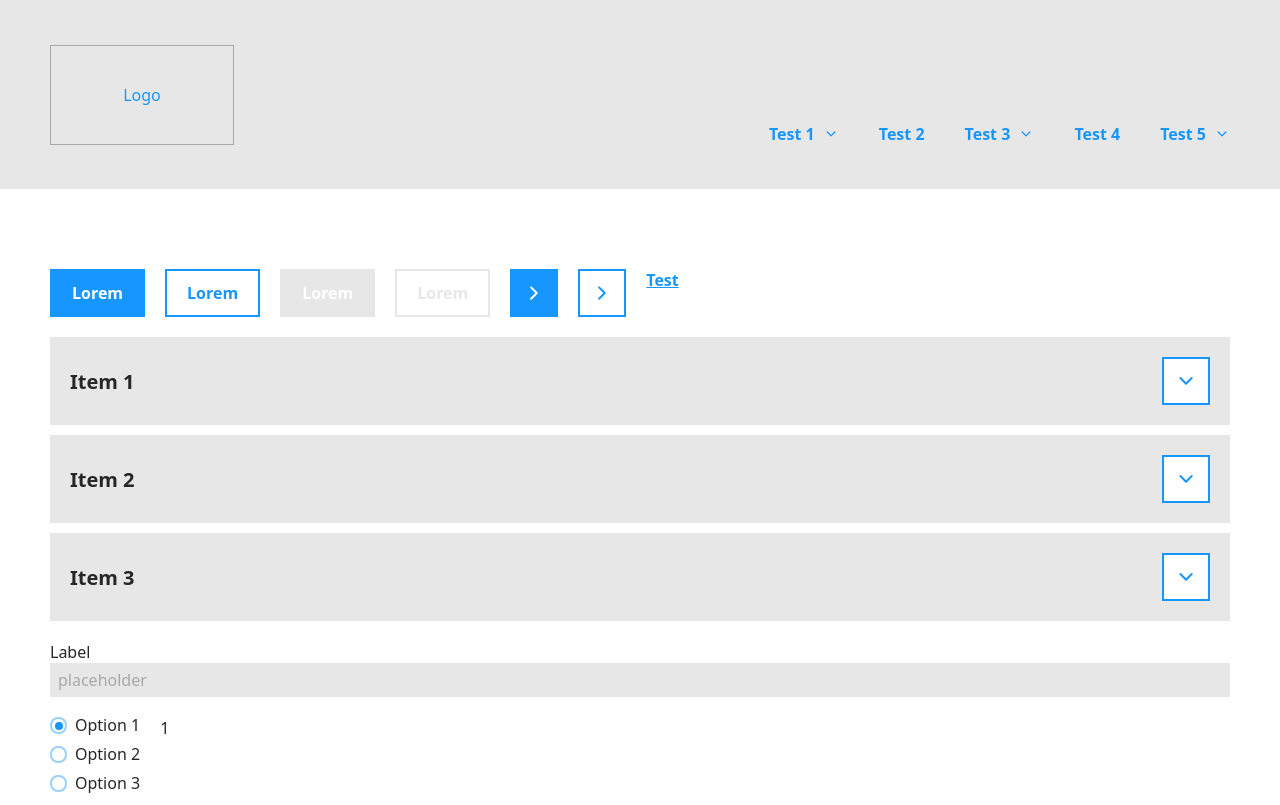
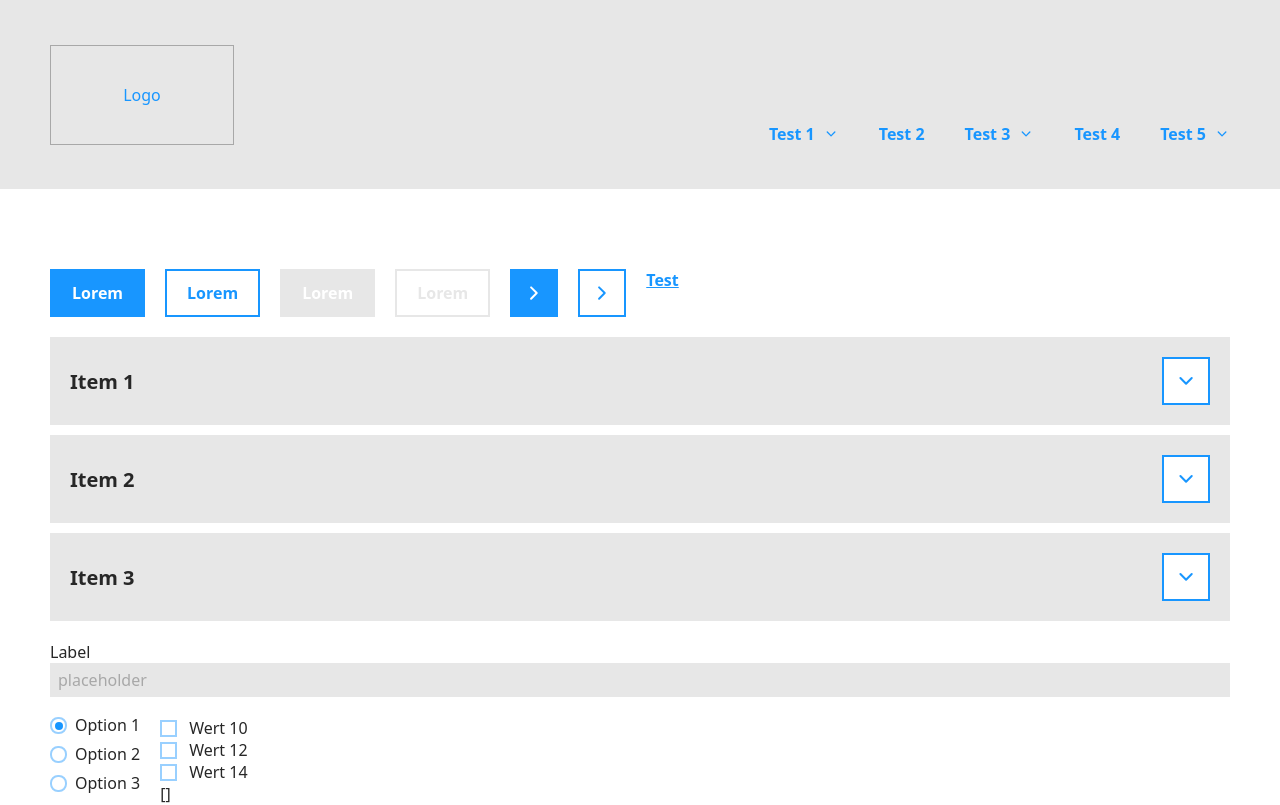
Before and after one commit to Chrissle28/wireframe-template, a Vue app: page / in a window 1280 px wide. Shown: the top 805 px of the page. Built offline with nearby package versions, Linux system fonts and the light colour scheme.

Commit message:
checkbox component

```diff
--- a/src/App.vue
+++ b/src/App.vue
@@ -35,6 +35,7 @@
             <Accordion :content="content" />
             <Input v-model="test" label="Label" placeholder="placeholder" />
             {{ test }}
+            <div>
                 <RadioGroup
                     v-model="radioSelected"
                     :options="radio"
@@ -43,18 +44,46 @@
                 />
                 {{ radioSelected }}
             </div>
+            <div>
+                <Checkbox
+                    v-model="checkboxSelected"
+                    value="10"
+                    label="Wert 10"
+                />
+                <Checkbox
+                    v-model="checkboxSelected"
+                    value="12"
+                    label="Wert 12"
+                />
+                <Checkbox
+                    v-model="checkboxSelected"
+                    value="14"
+                    label="Wert 14"
+                />
+                {{ checkboxSelected }}
+            </div>
+        </div>
     </main>
     <Footer />
 </template>
 
 <script setup lang="ts">
 import { ref } from 'vue';
-import { Button, Accordion, Link, Input, RadioGroup } from './components/Ui';
+import {
+    Button,
+    Accordion,
+    Link,
+    Input,
+    RadioGroup,
+    Checkbox,
+} from './components/Ui';
 import Header from './components/Header/Header.vue';
 import Footer from './components/Footer/Footer.vue';
 
 const test = ref('');
 const radioSelected = ref();
+const checkboxSelected = ref([]);
+const checkboxSelected2 = ref(false);
 
 const radio = [
     {
--- /dev/null
+++ b/src/components/Ui/Checkbox.vue
@@ -0,0 +1,76 @@
+<template>
+    <label class="flex items-center cursor-pointer max-w-max">
+        <input
+            @input="check()"
+            type="checkbox"
+            :checked="checked"
+            :id="fieldId"
+            class="absolute mr-2 opacity-0"
+            v-bind="$attrs"
+        />
+        <div
+            class="z-0 flex items-center text-primary justify-center flex-shrink-0 w-[17px] h-[17px] mr-2 border-2 border-primary-200"
+        >
+            <svg
+                :class="checked ? 'block' : 'hidden'"
+                class="z-0 w-2 h-2 pointer-events-none fill-current text-primary"
+                viewBox="0 0 17 12"
+                xmlns="http://www.w3.org/2000/svg"
+            >
+                <path
+                    d="M16.576.414a1.386 1.386 0 010 1.996l-9.404 9.176A1.461 1.461 0 016.149 12c-.37 0-.74-.139-1.023-.414L.424 6.998a1.386 1.386 0 010-1.996 1.47 1.47 0 012.046 0l3.68 3.59L14.53.414a1.47 1.47 0 012.046 0z"
+                    fill="currentColor"
+                    fill-rule="nonzero"
+                />
+            </svg>
+        </div>
+        <div class="pl-1 cursor-pointer">
+            <slot>
+                {{ label ?? value }}
+            </slot>
+        </div>
+    </label>
+</template>
+
+<script lang="ts" setup>
+import { computed } from 'vue';
+
+const props = defineProps({
+    value: {
+        type: String,
+        required: true,
+    },
+    label: {
+        type: String,
+    },
+    fieldId: {
+        type: String,
+    },
+    modelValue: {
+        type: Array,
+        required: true,
+    },
+});
+
+const emit = defineEmits(['update:modelValue']);
+
+const checked = computed(() => props.modelValue.includes(props.value));
+
+const check = () => {
+    let updatedNames = [...props.modelValue];
+    // remove name if checked, else add name
+    if (checked.value) {
+        updatedNames.splice(updatedNames.indexOf(props.value), 1);
+    } else {
+        updatedNames.push(props.value);
+    }
+    // emit the updated names
+    emit('update:modelValue', updatedNames);
+};
+</script>
+
+<style scoped>
+input:focus + div {
+    box-shadow: 0px 0 0 2px var(--color-primary-200);
+}
+</style>
--- a/src/components/Ui/index.ts
+++ b/src/components/Ui/index.ts
@@ -3,3 +3,4 @@ export { default as Accordion } from './Accordion.vue';
 export { default as Link } from './Link.vue';
 export { default as Input } from './Input.vue';
 export { default as RadioGroup } from './RadioGroup.vue';
+export { default as Checkbox } from './Checkbox.vue';
```
Lines whose indentation alone changed are shown as unchanged.
